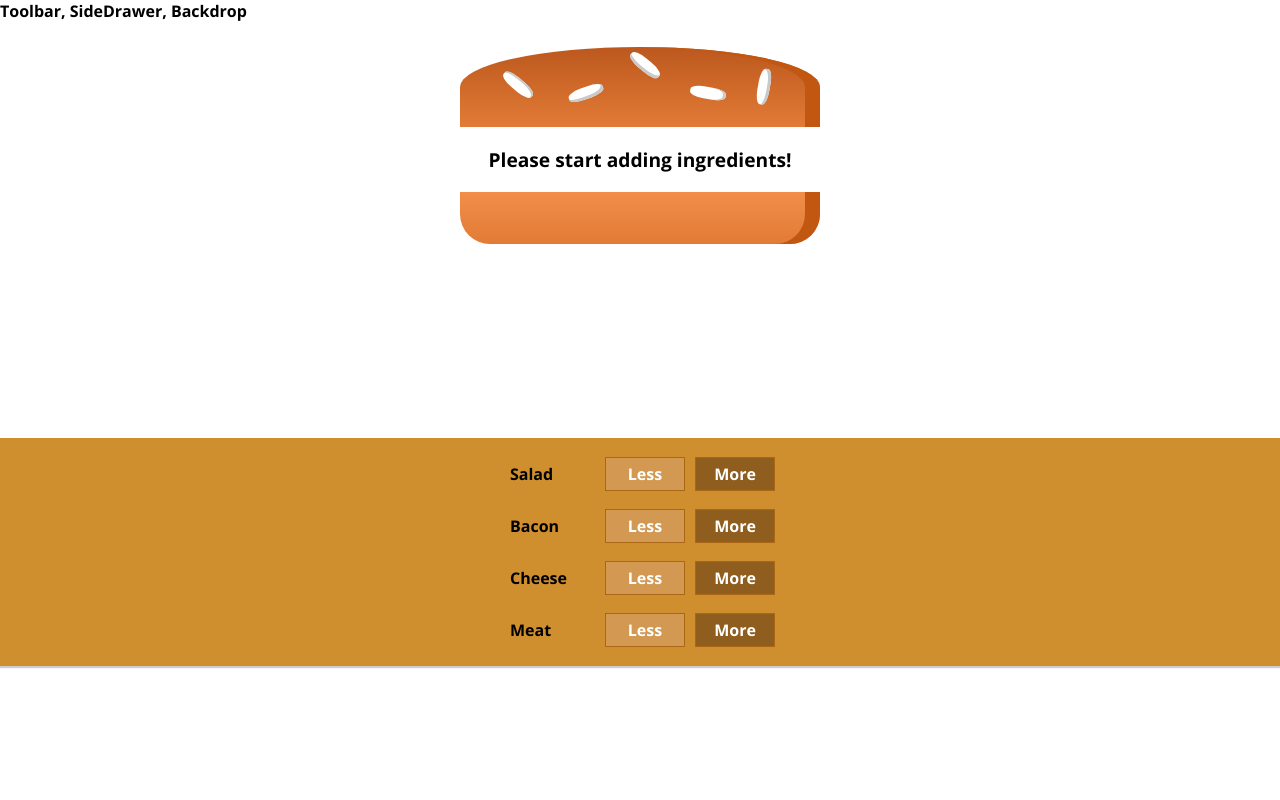
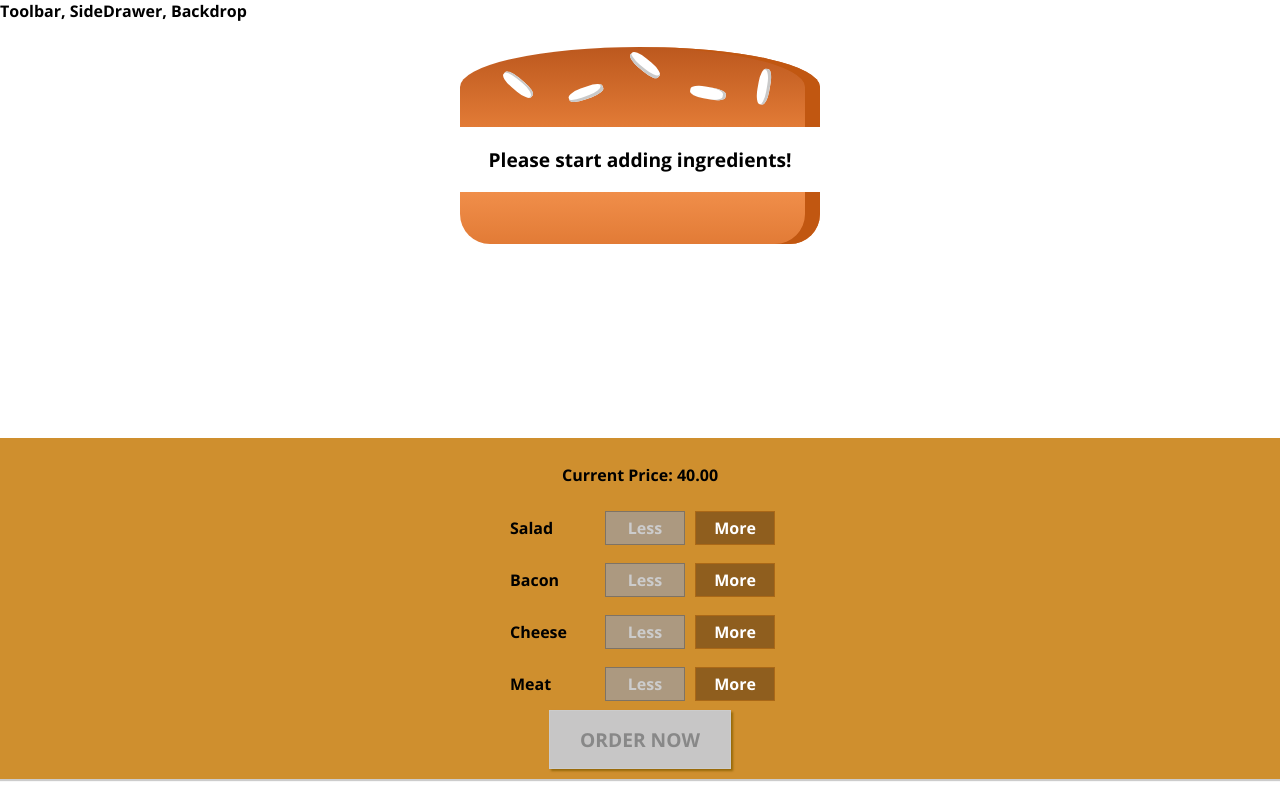
Before and after one commit to DanyGal84/react-course, a React app in the folder burguer-builder/: page / in a window 1280 px wide. Built offline with nearby package versions, Linux system fonts and the light colour scheme.

Commit message:
Section 8, Lesson 140

```diff
--- a/burguer-builder/src/components/Burger/BuildControls/BuildControl/BuildControl.js
+++ b/burguer-builder/src/components/Burger/BuildControls/BuildControl/BuildControl.js
@@ -5,8 +5,8 @@ import classes from './BuildControl.css';
 const buildControl = (props) => (
   <div className={classes.BuildControl}>
     <div className={classes.Label}>{props.label}</div>
-    <button className={classes.Less}>Less</button>
-    <button className={classes.More}>More</button>
+    <button className={classes.Less} onClick={props.removed} disabled={props.disabled}>Less</button>
+    <button className={classes.More} onClick={props.added}>More</button>
   </div>
 );
 
--- a/burguer-builder/src/components/Burger/BuildControls/BuildControls.css
+++ b/burguer-builder/src/components/Burger/BuildControls/BuildControls.css
@@ -8,3 +8,44 @@
   margin: auto;
   padding: 10px 0;
 }
+
+.OrderButton {
+  background-color: #DAD735;
+  outline: none;
+  cursor: pointer;
+  border: 1px solid #966909;
+  color: #966906;
+  font-family: inherit;
+  font-size: 1.2em;
+  padding: 15px 30px;
+  box-shadow: 2px 2px 2px #966909;
+}
+
+.OrderButton:hover, .OrderButton:active {
+  background-color: #A0DB41;
+  border: 1px solid #966909;
+  color: #966909;
+}
+
+.OrderButton:disabled {
+  background-color: #C7C6C6;
+  cursor: not-allowed;
+  border: 1px solid #ccc;
+  color: #888888;
+}
+
+.OrderButton:not(:disabled) {
+  animation: enable 0.3s linear;
+}
+
+@keyframes enable {
+  0% {
+    transform: scale(1);
+  }
+  60% {
+    transform: scale(1.1);
+  }
+  100% {
+    transform: scale(1);
+  }
+}
--- a/burguer-builder/src/components/Burger/BuildControls/BuildControls.js
+++ b/burguer-builder/src/components/Burger/BuildControls/BuildControls.js
@@ -12,9 +12,16 @@ const controls = [
 
 const buildControls = (props) => (
   <div className={classes.BuildControls}>
+    <p>Current Price: <strong>{props.price.toFixed(2)}</strong></p>
     { controls.map(ctrl => (
-      <BuildControl key={ctrl.label} label={ctrl.label} />
+      <BuildControl
+        key={ctrl.label}
+        label={ctrl.label}
+        added={() => props.ingredientAdded(ctrl.type)}
+        removed={() => props.ingredientRemoved(ctrl.type)}
+        disabled={props.disabled[ctrl.type]}/>
     )) }
+    <button className={classes.OrderButton} disabled={!props.purchaseable} onClick={props.ordered}>ORDER NOW</button>
   </div>
 );
 
--- /dev/null
+++ b/burguer-builder/src/components/Burger/OrderSummary/OrderSummary.js
@@ -0,0 +1,24 @@
+import React from 'react';
+
+import Aux from '../../../hoc/Auxiliary'
+
+const orderSummary = (props) => {
+  const ingredientSummary = Object.keys(props.ingredients).map(igKey => {
+    return <li key={igKey}><span style={{textTransform: 'capitalize'}}>{igKey}</span>: {props.ingredients[igKey]}</li>
+  });
+
+  return (
+    <Aux>
+      <h3>Your Order</h3>
+      <p>A delicious burguer with the following ingredients:</p>
+      <ul>
+        {ingredientSummary}
+      </ul>
+      <p>Continue to Checkout?</p>
+      <button>CANCEL</button>
+      <button>CONTINUE</button>
+    </Aux>
+  );
+};
+
+export default orderSummary;
--- /dev/null
+++ b/burguer-builder/src/components/UI/Backdrop/Backdrop.css
@@ -0,0 +1,9 @@
+.Backdrop {
+  width: 100%;
+  height: 100%;
+  position: fixed;
+  z-index: 100;
+  left: 0;
+  top: 0;
+  background-color: rgba(0, 0 , 0, 0.5);
+}
--- /dev/null
+++ b/burguer-builder/src/components/UI/Backdrop/Backdrop.js
@@ -0,0 +1,9 @@
+import React from 'react';
+
+import classes from './Backdrop.css';
+
+const backdrop = (props) => (
+  props.show ? <div className={classes.Backdrop} onClick={props.clicked}></div> : null
+);
+
+export default backdrop;
--- /dev/null
+++ b/burguer-builder/src/components/UI/Modal/Modal.css
@@ -0,0 +1,20 @@
+.Modal {
+  position: fixed;
+  z-index: 500;
+  background-color: white;
+  width: 70%;
+  border: 1px solid #ccc;
+  box-shadow: 1px 1px 1px black;
+  padding: 16px;
+  left: 15%;
+  top: 30%;
+  box-sizing: border-box;
+  transition: all 0.3s ease-out;
+}
+
+@media (min-width: 600px) {
+  .Modal {
+      width: 500px;
+      left: calc(50% - 250px);
+  }
+}
--- /dev/null
+++ b/burguer-builder/src/components/UI/Modal/Modal.js
@@ -0,0 +1,19 @@
+import React from 'react';
+
+import classes from './Modal.css';
+import Aux from '../../../hoc/Auxiliary';
+import Backdrop from '../Backdrop/Backdrop';
+
+const modal = (props) => (
+  <Aux>
+    <Backdrop show={props.show} clicked={props.modalClosed}/>
+    <div className={classes.Modal} style={{
+      transform: props.show ? 'translateY(0)' : 'translateY(-100vh)',
+      opacity: props.show ? '1' : '0'
+    }}>
+      {props.children}
+    </div>
+  </Aux>
+);
+
+export default modal;
--- a/burguer-builder/src/containers/BurgerBuilder/BurgerBuilder.js
+++ b/burguer-builder/src/containers/BurgerBuilder/BurgerBuilder.js
@@ -3,6 +3,15 @@ import React, { Component } from 'react';
 import Aux from '../../hoc/Auxiliary';
 import Burger from '../../components/Burger/Burger';
 import BuildControls from '../../components/Burger/BuildControls/BuildControls';
+import Modal from '../../components/UI/Modal/Modal';
+import OrderSummary from '../../components/Burger/OrderSummary/OrderSummary';
+
+const INGREDIENT_PRICES = {
+  salad: 5,
+  cheese: 10,
+  meat: 20,
+  bacon: 10
+}
 
 class BurgerBuilder extends Component {
   state = {
@@ -11,14 +20,88 @@ class BurgerBuilder extends Component {
       bacon: 0,
       cheese: 0,
       meat: 0
+    },
+    totalPrice: 40,
+    purchaseable: false,
+    purchasing: false
+  }
+
+  updatePurchaseState = (ingredients) => {
+    const sum = Object.keys(ingredients).map(igKey => {
+      return ingredients[igKey];
+    }).reduce((sum, el) => {
+      return sum + el;
+    }, 0);
+    this.setState({purchaseable: sum > 0 });
+  }
+
+  addIngredientHandler = (type) => {
+    const oldCount = this.state.ingredients[type];
+    const updatedCounted = oldCount + 1;
+    const updatedIngredients = {
+      ...this.state.ingredients
+    };
+
+    updatedIngredients[type] = updatedCounted;
+    const priceAddition = INGREDIENT_PRICES[type];
+    const oldPrice = this.state.totalPrice;
+    const newPrice = oldPrice + priceAddition;
+
+    this.setState({ totalPrice: newPrice, ingredients: updatedIngredients });
+    this.updatePurchaseState(updatedIngredients);
+  }
+
+  removeIngredient= (type) => {
+    const oldCount = this.state.ingredients[type];
+
+    if(oldCount <= 0) {
+      return;
     }
+    const updatedCounted = oldCount - 1;
+    const updatedIngredients = {
+      ...this.state.ingredients
+    };
+
+    updatedIngredients[type] = updatedCounted;
+    const priceDeduction = INGREDIENT_PRICES[type];
+    const oldPrice = this.state.totalPrice;
+    const newPrice = oldPrice - priceDeduction;
+
+    this.setState({ totalPrice: newPrice, ingredients: updatedIngredients });
+
+    this.updatePurchaseState(updatedIngredients);
+  }
+
+  purchaseHandler = () => {
+    this.setState({purchasing: true});
+  }
+
+  purchaseCancelHandler = () => {
+    this.setState({purchasing: false});
   }
 
   render() {
+    const disabledInfo = {
+      ...this.state.ingredients
+    };
+
+    for(let key in disabledInfo) {
+      disabledInfo[key] = disabledInfo[key] <= 0
+    }
+
     return (
       <Aux>
+        <Modal show={this.state.purchasing} modalClosed={this.purchaseCancelHandler}>
+          <OrderSummary ingredients={this.state.ingredients}/>
+        </Modal>
         <Burger ingredients={this.state.ingredients}/>
-        <BuildControls />
+        <BuildControls
+          ingredientAdded={this.addIngredientHandler}
+          ingredientRemoved={this.removeIngredient}
+          disabled={disabledInfo}
+          purchaseable={this.state.purchaseable}
+          price={this.state.totalPrice}
+          ordered={this.purchaseHandler}/>
       </Aux>
     );
   }
```
Also changed, not shown: burguer-builder/src/components/UI/Button/Button.css (added, +24 -0 lines), burguer-builder/src/components/UI/Button/Button.js (added, +9 -0 lines).
